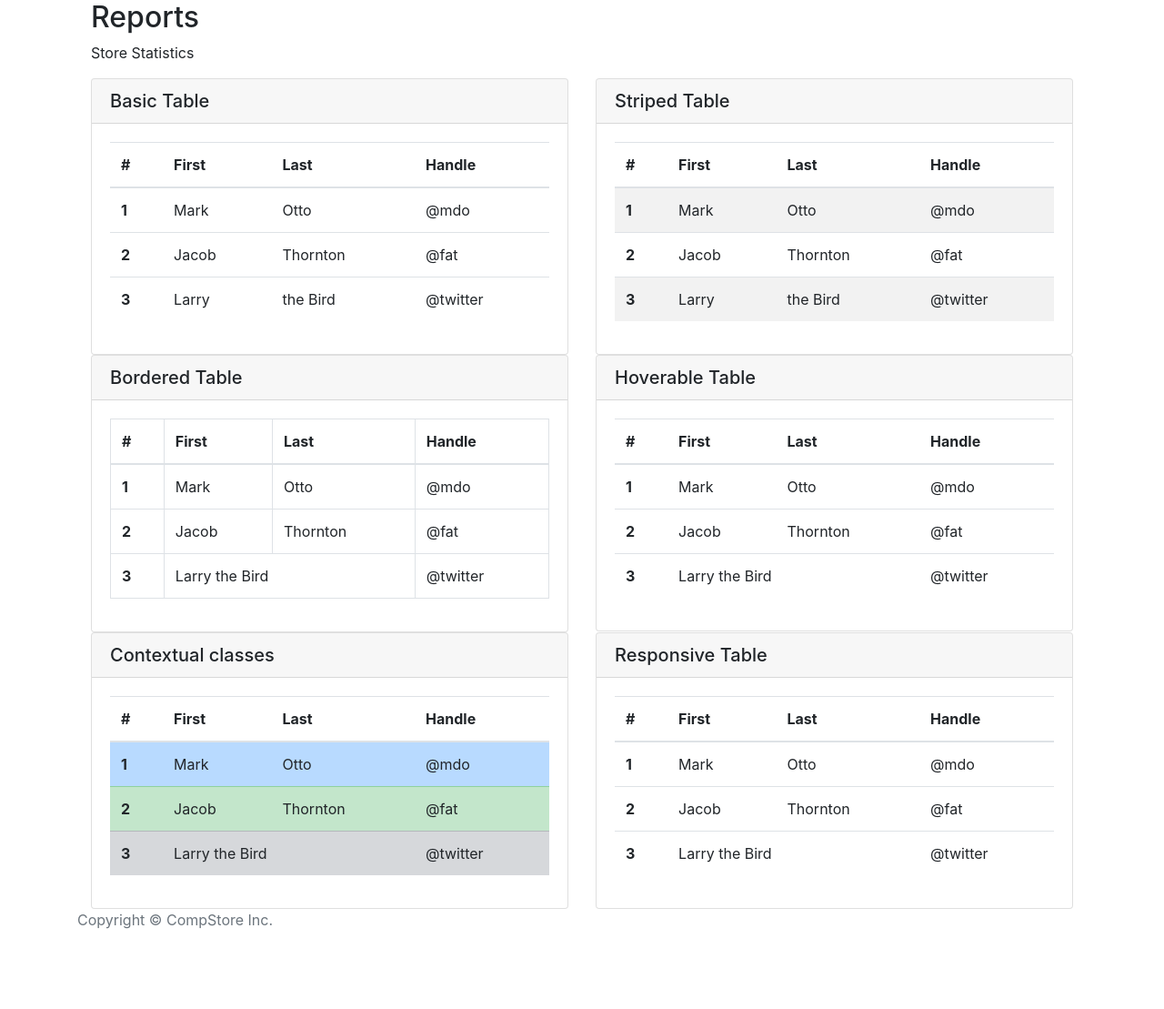
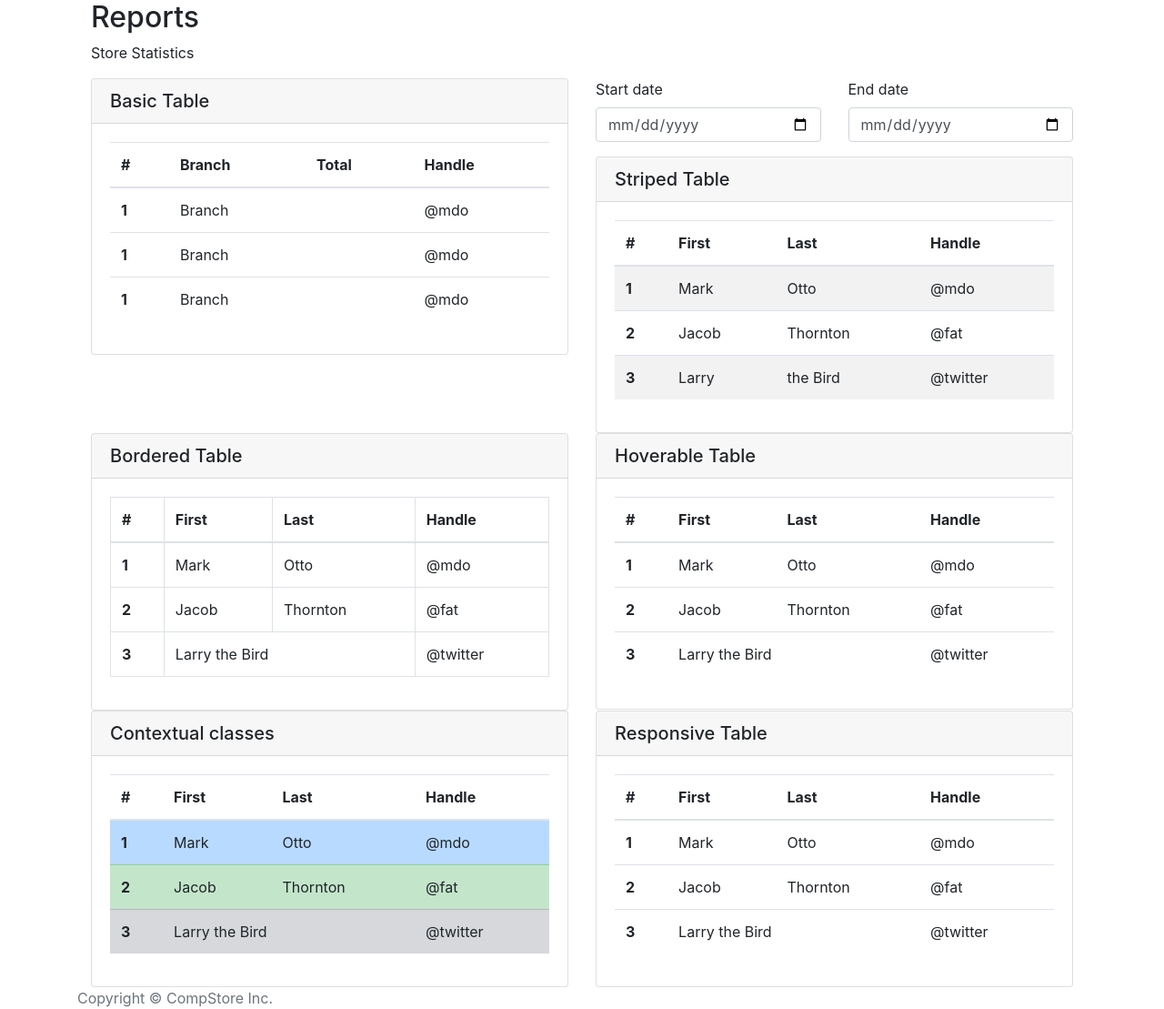
Before and after one commit to arguement/Database-final-project, a Flask app: template app/templates/reports.html in a window 1280 px wide. Shown: the part 56-1165 px from the top of the page at 91% size. Before the commit the page ends 1077 px from the top, so only its background shows below. Run offline with Flask 2, Linux system fonts and the light colour scheme; the template is opened without the code that fills it, so the values that code supplies are empty; the visitor is signed in with stand-in values (Sample User, id 1); some libraries are stand-ins or nearby versions.

Commit message:
added first report table

```diff
--- a/app/templates/header.html
+++ b/app/templates/header.html
@@ -6,7 +6,7 @@
     <div class="collapse navbar-collapse" id="navbarNav">
       <ul class="navbar-nav mr-auto">
         <li class="nav-item active">
-          <a class="nav-link" href="">Home <span class="sr-only">(current)</span></a>
+          <a class="nav-link" href="{{ url_for('store') }}">Home <span class="sr-only">(current)</span></a>
         </li>
         <li class="nav-item">
           <a class="nav-link" href="{{ url_for('search') }}">Search</a>
--- a/app/templates/reports.html
+++ b/app/templates/reports.html
@@ -1,4 +1,8 @@
 {% extends 'base.html' %}
+
+{% block js %}
+
+{% endblock %}
 
 {% block main %}
 
@@ -27,36 +31,28 @@
                     <div class="card">
                         <h5 class="card-header">Basic Table</h5>
                         <div class="card-body">
+                            <div class="table-responsive">
                                 <table class="table">
                                     <thead>
                                         <tr>
                                             <th scope="col">#</th>
-                                        <th scope="col">First</th>
-                                        <th scope="col">Last</th>
+                                            <th scope="col">Branch</th>
+                                            <th scope="col">Total</th>
                                             <th scope="col">Handle</th>
                                         </tr>
                                     </thead>
                                     <tbody>
+                                    {% for i in range(1,4) %}
                                         <tr>
                                             <th scope="row">1</th>
-                                        <td>Mark</td>
-                                        <td>Otto</td>
+                                            <td>Branch</td>
+                                            <td>{{ branches[i-1] }}</td>
                                             <td>@mdo</td>
                                         </tr>
-                                    <tr>
-                                        <th scope="row">2</th>
-                                        <td>Jacob</td>
-                                        <td>Thornton</td>
-                                        <td>@fat</td>
-                                    </tr>
-                                    <tr>
-                                        <th scope="row">3</th>
-                                        <td>Larry</td>
-                                        <td>the Bird</td>
-                                        <td>@twitter</td>
-                                    </tr>
+                                    {% endfor %}
                                     </tbody>
                                 </table>
+                            </div>
                         </div>
                     </div>
                 </div>
@@ -67,6 +63,17 @@
                 <!-- striped table -->
                 <!-- ============================================================== -->
                 <div class="col-xl-6 col-lg-6 col-md-12 col-sm-12 col-12">
+                    <div class="row">
+                        <div class="form-group col-md-6">
+                            <label for="start-date">Start date</label>
+                            <input type="date" name="" id="start-date" class="form-control">
+                        </div>
+                        <div class="form-group col-md-6">
+                            <label for="end-date">End date</label>
+                            <input type="date" name="" id="end_date" class="form-control">
+                        </div>
+                    </div>
+
                     <div class="card">
                         <h5 class="card-header">Striped Table</h5>
                         <div class="card-body">
--- a/app/views.py
+++ b/app/views.py
@@ -5,11 +5,35 @@ import os
 from app import mysql
 from app.forms import LoginForm,SignUpForm,PurchaseForm
 from datetime import datetime
+from functools import wraps
+
+
+def login_required(f):
+    @wraps(f)
+    def decorated_function(*args, **kwargs):
+        if session["login"] == False:
+            flash("login required","danger")
+            return redirect(url_for('home'))
+        return f(*args, **kwargs)
+    return decorated_function
 
 @app.route("/")
 def home():
     form = LoginForm()
     return render_template("login.html",form= form)
+
+@app.route("/report")
+def report():
+    cur = mysql.connection.cursor()
+    branches = [None,None,None]
+    for i in range(1,4):
+
+        query = f"SELECT sum(purchase_amt) FROM branch_{i}.`purchase_log`"
+        cur.execute(query)
+        res = cur.fetchone()[0]
+        bnum = i - 1
+        branches[bnum]= res
+    return render_template("reports.html",branches=branches)
 
 @app.route("/",methods=["POST","GET"])
 def comment_sub():
@@ -48,6 +72,7 @@ def comment_sub():
     return 'comment not added'
 
 @app.route("/search")
+@login_required
 def search():
     return render_template("search.html")
 
@@ -373,6 +398,14 @@ def add_header(response):
 #     """Custom 404 page."""
 #     return render_template('404.html'), 404
 
+# def login_required(f):
+#     @wraps(f)
+#     def decorated_function(*args, **kwargs):
+#         if session["login"] == False:
+#             return redirect(url_for('home'))
+#         return f(*args, **kwargs)
+#     return decorated_function
+
 @app.context_processor
 def utility_processor():
     def getDate():
```
Lines whose indentation alone changed are shown as unchanged.
